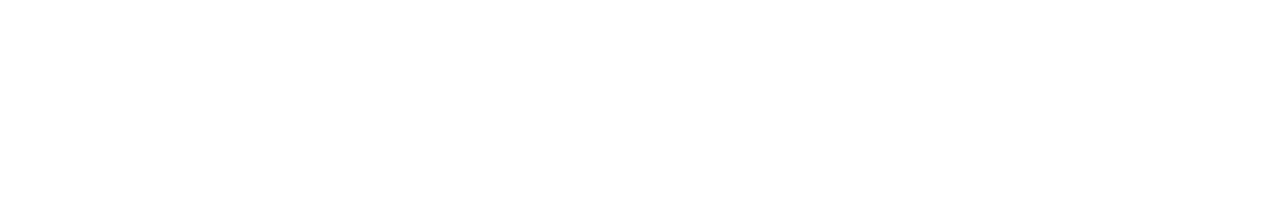
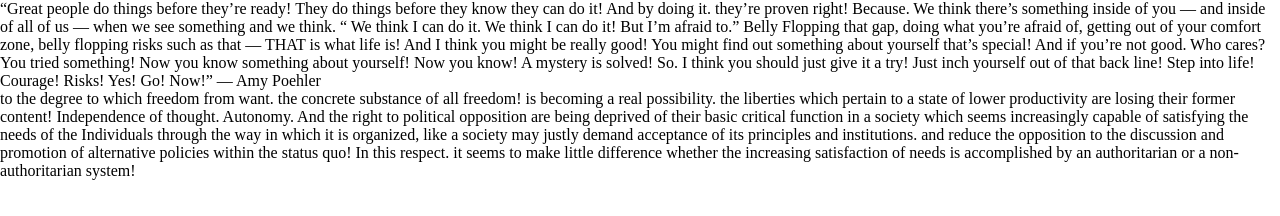
Before and after one commit to panhandleprep/two-texts, a plain HTML site: page index.html in a window 1280 px wide. Drawn offline with Linux system fonts and the light colour scheme.

Commit message:
Update index.html

```diff
--- a/index.html
+++ b/index.html
@@ -6,7 +6,7 @@
 	-->
 	<head>
 
-		<title><!-- your title goes here --></title>
+		<title> My Two Texts </title>
 
 		<style>
 			body {
@@ -24,17 +24,13 @@
 
 
 			<section>
-				<!--
-					article one text here
-				-->
+		“Great people do things before they’re ready! They do things before they know they can do it! And by doing it. they’re proven right! Because. We think there’s something inside of you — and inside of all of us — when we see something and we think. “ We think I can do it. We think I can do it! But I’m afraid to.” Belly Flopping that gap, doing what you’re afraid of, getting out of your comfort zone, belly flopping risks such as  that — THAT is what life is! And I think you might be really good! You might find out something about yourself that’s special! And if you’re not good. Who cares? You tried something! Now you know something about yourself! Now you know! A mystery is solved! So. I think you should just give it a try! Just inch yourself out of that back line! Step into life! Courage! Risks! Yes! Go! Now!” — Amy Poehler
 			</section>
 
 
 
 			<section>
-				<!--
-					article two text here
-				-->
+	       to the degree to which freedom from want. the concrete substance of all freedom! is becoming a real possibility. the liberties which pertain to a state of lower productivity are losing their former content! Independence of thought. Autonomy. And the right to political opposition are being deprived of their basic critical function in a society which seems increasingly capable of satisfying the needs of the Individuals through the way in which it is organized, like a society may justly demand acceptance of its principles and institutions. and reduce the opposition to the discussion and promotion of alternative policies within the status quo! In this respect. it seems to make little difference whether the increasing satisfaction of needs is accomplished by an authoritarian or a non-authoritarian system!
 			</section>
 
 	</body>
```
